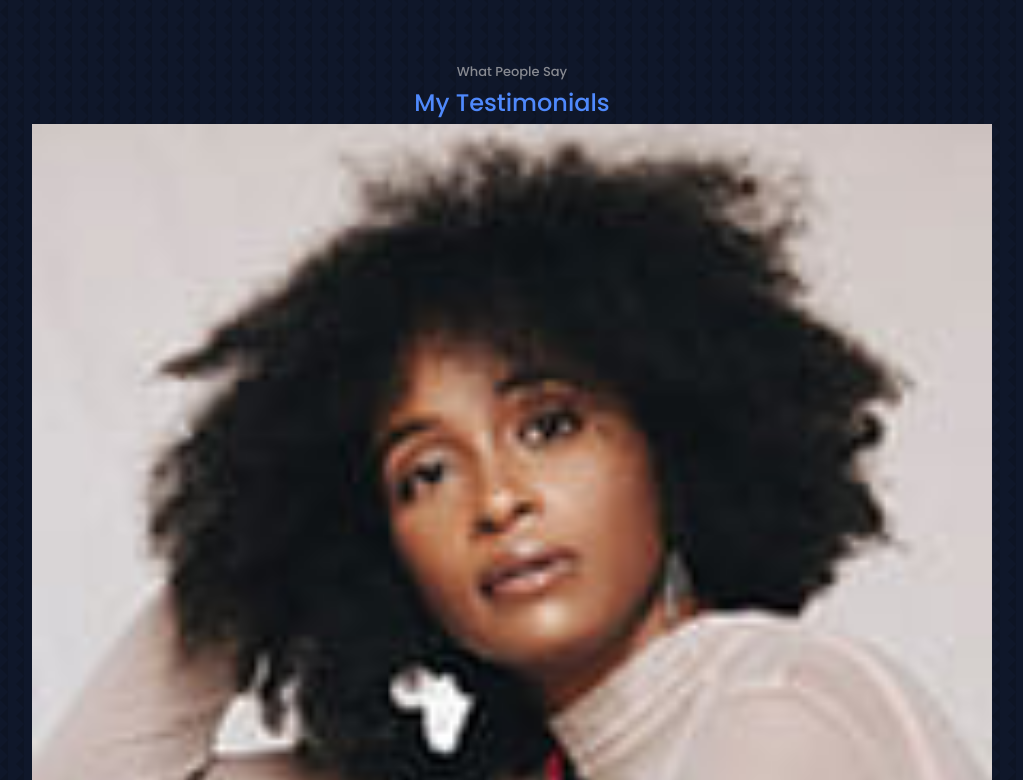
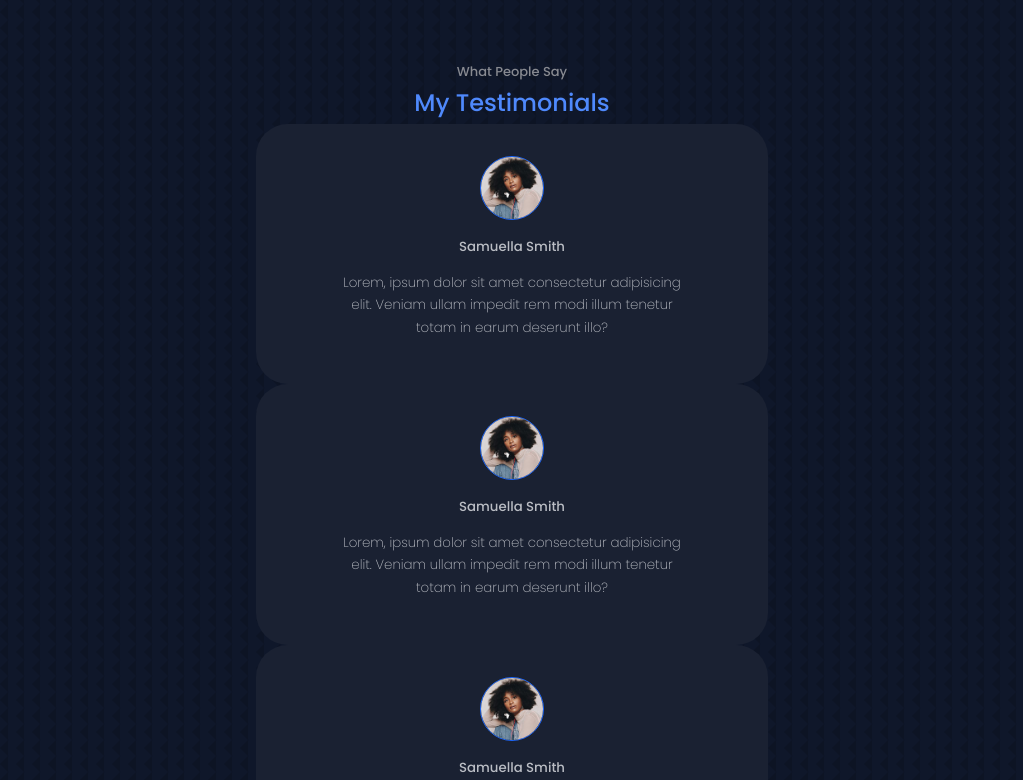
Before and after one commit to neophyte-programmer/react-portfolio, a React (Create React App) app: page / in a window 1280 px wide. Shown: the part 3980-4760 px from the top of the page, without its empty margins (128-1151 px from the left). Built offline with nearby package versions, Linux system fonts and the light colour scheme.

Commit message:
styling testimonials section

```diff
--- a/src/components/testimonials/testimonials.css
+++ b/src/components/testimonials/testimonials.css
@@ -1,4 +1,30 @@
+.container.testimonials__container {
+    width: 40%;
+}
 
+.client__avatar {
+    width: 4rem;
+    aspect-ratio: 1/1;
+    overflow: hidden;
+    border-radius: 50%;
+    margin: 0 auto 1rem;
+    border: .1rem solid var(--first-color-alt);
+}
+
+.testimonial {
+    background: var(--container-color);
+    text-align: center;
+    border-radius: 2rem;
+    padding: 2rem;
+    user-select: none;
+}
+
+.client__review {
+    display: block;
+    font-weight: 300;
+    width: 80%;
+    margin: .8rem auto;
+}
 
 /*=============== GENERAL MEDIA QUERIES ===============*/
 /* ==== Medium Devices ==== */
```
